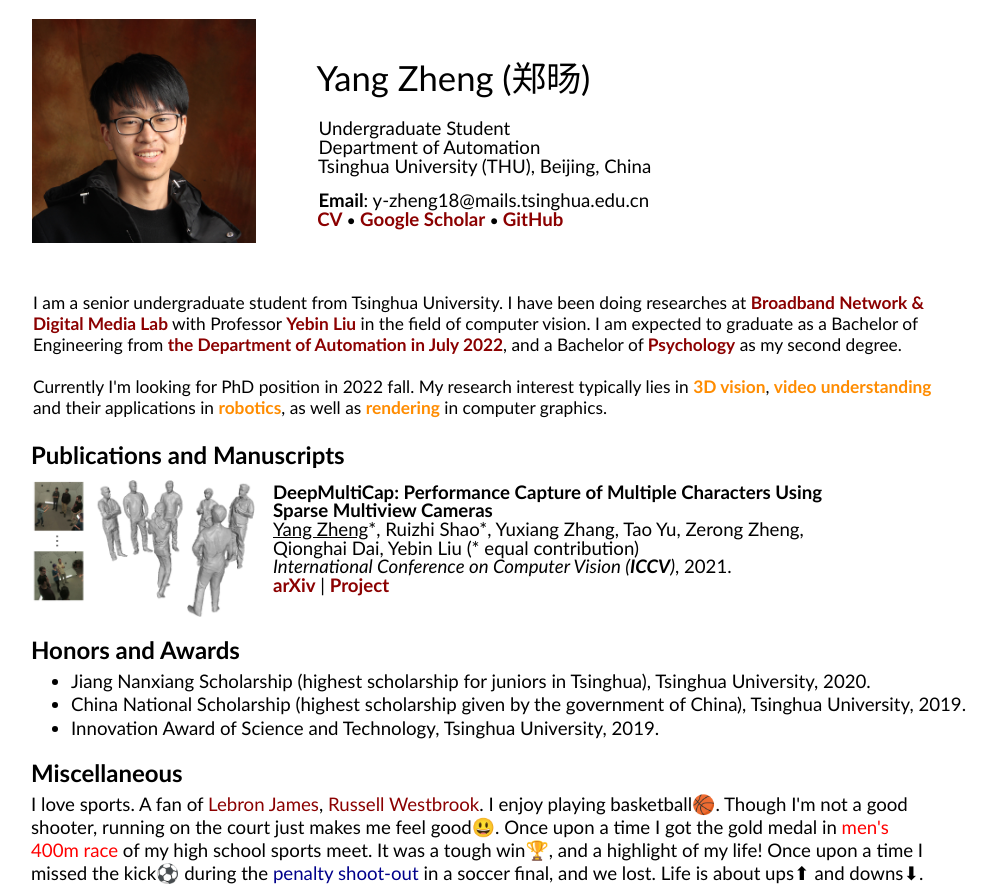
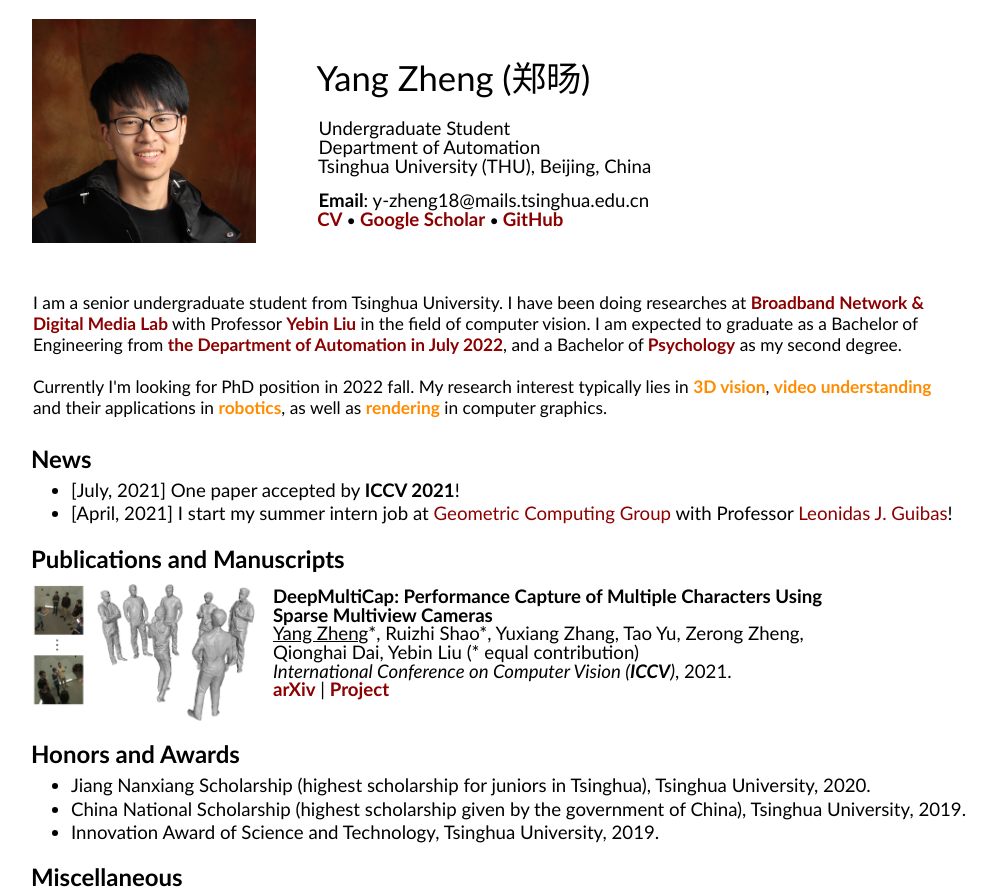
Before and after one commit to y-zheng18/y-zheng18.github.io, a plain HTML site: page index.html in a window 1280 px wide. Shown: the top 894 px of the page, without its empty margins (157-1153 px from the left). Drawn offline with Linux system fonts and the light colour scheme; some packages are replaced by stand-ins of ours; a script that the page names is missing.

Commit message:
updates of website

```diff
--- a/index.html
+++ b/index.html
@@ -72,12 +72,22 @@
 						My research interest typically lies in <b style="color: darkorange">3D vision</b>, <b style="color: darkorange">video understanding</b> and their applications in <b style="color: darkorange">robotics</b>,
 						as well as <b style="color: darkorange">rendering</b> in computer graphics.
 						<br>
-
+						<br>
 					</font></p>
 				</td>
 			</td>
 		</tbody>
 </table>
+
+<p style="margin-left: 60px;margin-top: -30px"><b><font size="5"><br>
+		News</font></b></p>
+		<font style="font-size: 14pt; line-height: 1.25;">
+			<ul style="margin-left: 60px;margin-top: -10px">
+				<li>[July, 2021] One paper accepted by <b>ICCV 2021</b>!</li>
+				<li>[April, 2021] I start my summer intern job at <a href="https://geometry.stanford.edu/">Geometric Computing Group</a> with Professor <a href="https://geometry.stanford.edu/member/guibas/">Leonidas J. Guibas</a>!</li>
+
+			</ul>
+		</font>
 
 <table style="width:80%;margin-left: 55px;">
 	<tbody>
```
